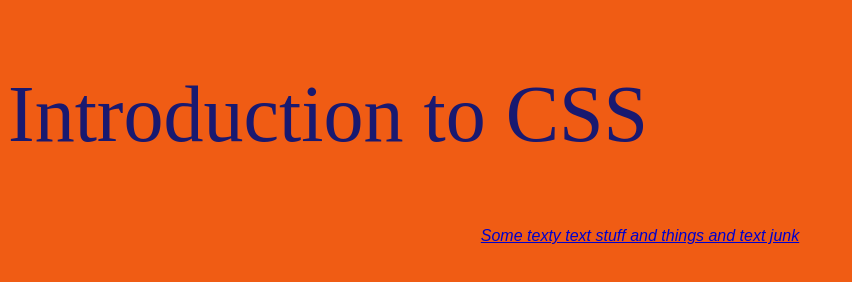
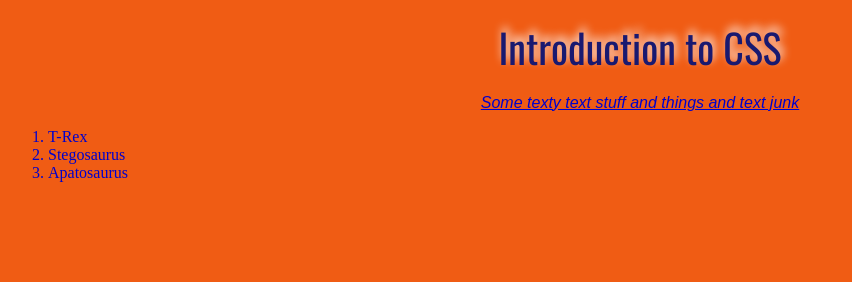
Before and after one commit to MattSkinner30/intro-to-css, a plain HTML site: page index.html in a window 1280 px wide. Shown: the whole page, without its empty margins (0-852 px from the left). Drawn offline with nearby package versions, Linux system fonts and the light colour scheme.

Commit message:
Added Ordered List and Some More CSS Styles

```diff
--- a/css/main.css
+++ b/css/main.css
@@ -16,8 +16,11 @@ html {
 h1 {
 		color: midnightblue;
 		font-weight: normal;
-		font-size: 5rem;
-		line-height: 1.5;
+		font-size: 2.5rem;
+		line-height: 1;
+		text-align: center;
+		text-shadow: 2px -5px 10px White;
+		font-family: 'Oswald', sans-serif;
 	}
 
 p {
--- a/index.html
+++ b/index.html
@@ -1,33 +1,30 @@
 <!DoCtYpE html>
 <html>
+
 	<head>
+
 		<meta charset="utf-8">
 		<title>Intro To CSS</title>
 		<!-- Use for metadata about this file; will not be rendered -->
 		<link href="css/main.css" rel="stylesheet">
+		<link href='http://fonts.googleapis.com/css?family=Oswald:400,700,300' rel='stylesheet' type='text/css'>
+
+	</head>
 
 
-	</head>
+
 	<body>
+
 		<!-- The body of the html document, everything in here will be rendered -->
 
 		<h1>Introduction to CSS</h1>
 		<p>Some texty text stuff and things and text junk</p>
 
-
-
-
-
-
-
-
-
-
-
-
-
-
-
+		<ol>
+			<li>T-Rex</li>
+			<li>Stegosaurus</li>
+			<li>Apatosaurus</li>
+		</ol>
 
 
 
@@ -35,4 +32,5 @@
 
 
 	</body>
+
 </html>
```
